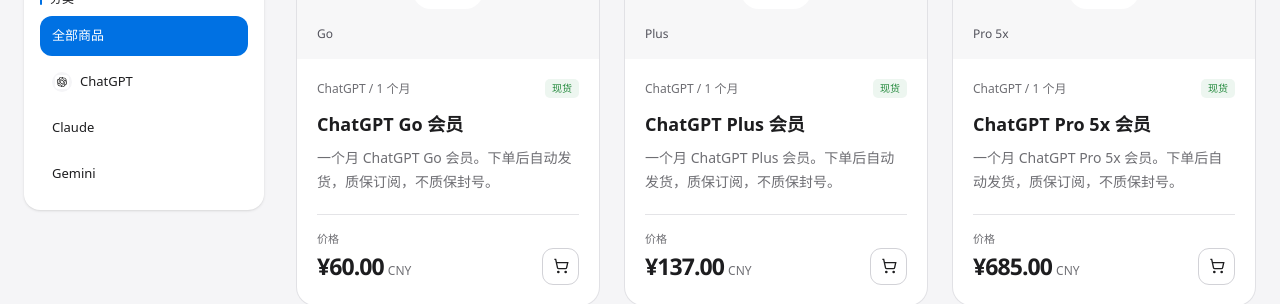
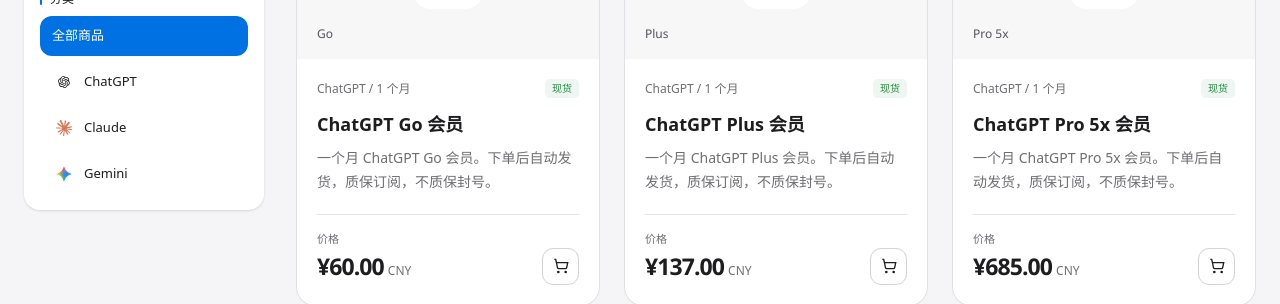
Before and after one commit to baimo233/xiaomo-ai-subscription-order, a React (Vite) app: page /products in a window 1280 px wide. Shown: the part 381-685 px from the top of the page. Built offline with nearby package versions, Linux system fonts and the light colour scheme.

Commit message:
Show official icons for all AI category filters

```diff
--- a/src/components/CategorySidebar.jsx
+++ b/src/components/CategorySidebar.jsx
@@ -1,4 +1,4 @@
-import { ChatGPTLogo } from './ChatGPTLogo.jsx'
+import BrandMark from './BrandMark.jsx'
 import { useSettings } from '../context/SettingsContext.jsx'
 
 const CATEGORIES = [
@@ -38,9 +38,9 @@
                 active ? 'bg-brand text-white' : 'text-ink hover:bg-canvas'
               }`}
             >
-              {item.id === 'ChatGPT' ? (
-                <span className={`flex h-5 w-5 items-center justify-center rounded-full ${active ? 'bg-white text-ink' : 'bg-canvas text-ink'}`}>
-                  <ChatGPTLogo className="h-3.5 w-3.5" />
+              {item.id !== 'all' ? (
+                <span className="flex h-6 w-6 shrink-0 items-center justify-center rounded-md bg-white">
+                  <BrandMark brand={item.id} className="h-4 w-4" />
                 </span>
               ) : null}
               {item.labelKey ? t(item.labelKey) : item.label}
```
